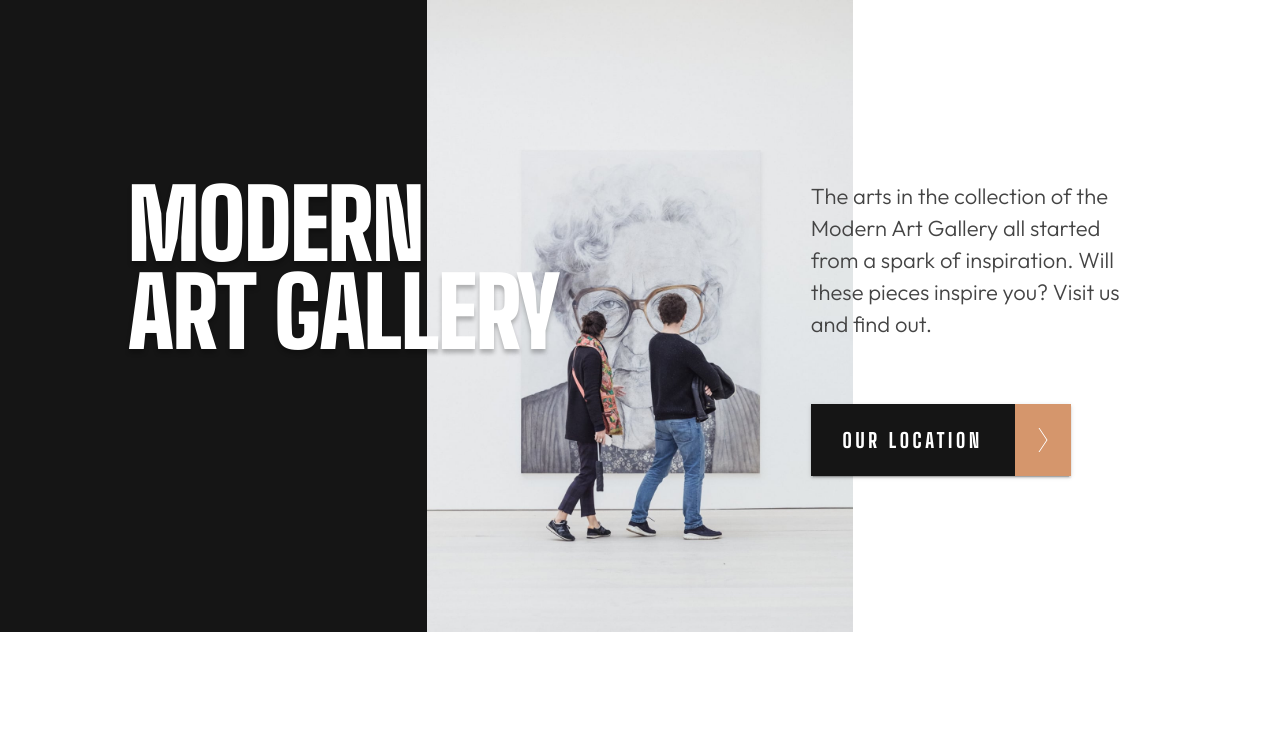
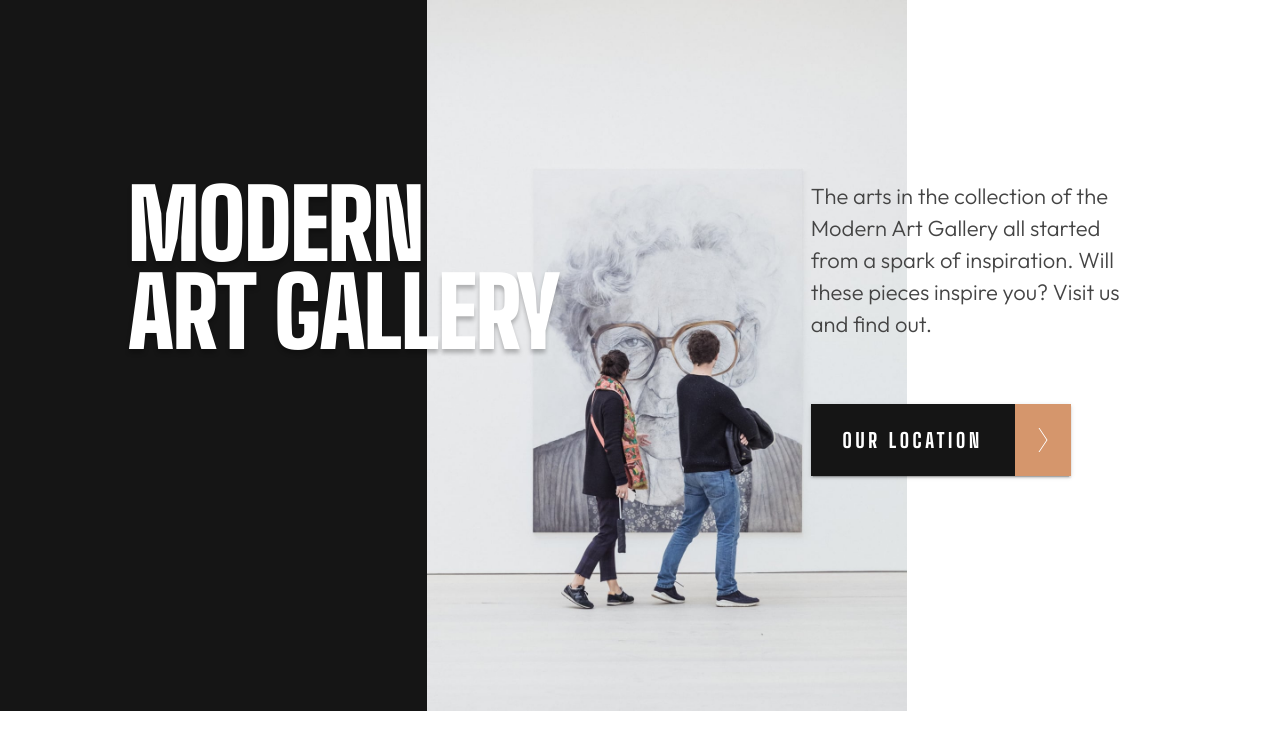
Before and after one commit to mseidel819/fe-art-gallery-website, a React (Create React App) app: page / in a window 1280 px wide. Shown: the top 754 px of the page. Built offline with nearby package versions, Linux system fonts and the light colour scheme.

Commit message:
minor spacing adjustemtn

```diff
--- a/src/components/hero/hero.component.jsx
+++ b/src/components/hero/hero.component.jsx
@@ -13,7 +13,7 @@ const Hero = ({ size, buttonHandler }) => {
         sx={{ display: `${size === "mobile" ? "none" : "flex"}` }}
       >
         <Grid item lg={4} sm={0} sx={{ backgroundColor: "#151515" }}></Grid>
-        <Grid item lg={4} sm={7} sx={{ position: "relative" }}>
+        <Grid item lg={4.5} sm={7} sx={{ position: "relative" }}>
           <CardMedia
             component="img"
             image={size === "desktop" ? heroImageDesktop : heroImageTablet}
```
